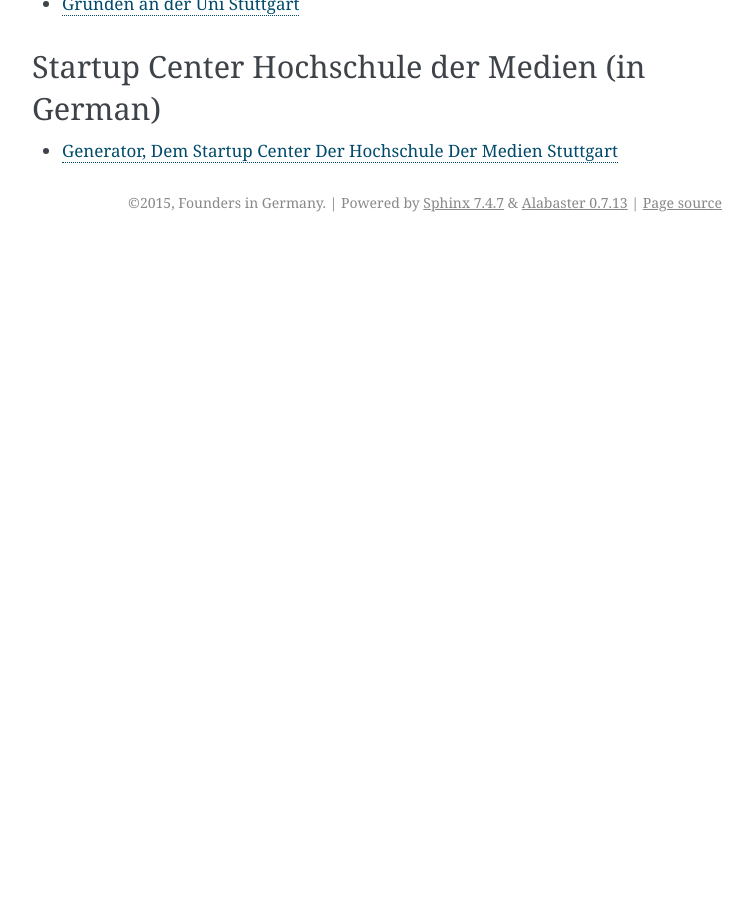
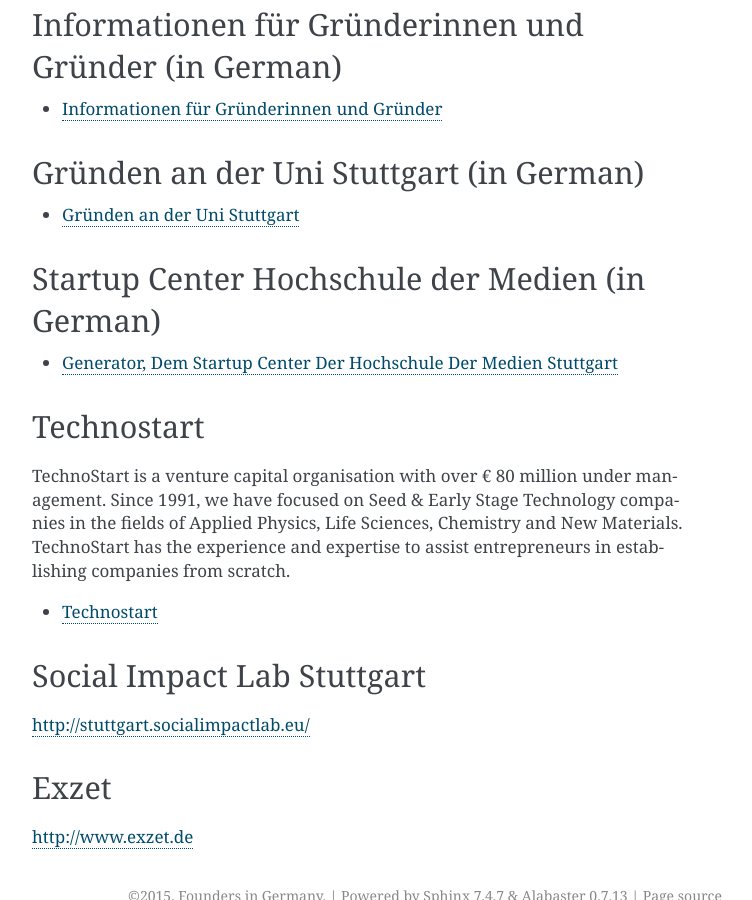
Before and after one commit to marianoguerra/founders-in-germany, a Sphinx documentation site: the page built from source/places-and-organizations-around-stuttgart.rst, in a window 1280 px wide and 900 px high, scrolled down 3990 px. Shown: the whole window, without its empty margins (388-1140 px from the left). Built offline with Sphinx 7.4.7, drawn with Linux system fonts in a browser that asks for light colours; before the commit the page ends 4232 px from its top, so only the background shows below that; some of the changed text lies outside the part shown.

Commit message:
add more resources

```diff
--- a/source/places-and-organizations-around-stuttgart.rst
+++ b/source/places-and-organizations-around-stuttgart.rst
@@ -179,3 +189,24 @@
 ------------------------------------------------
 
 * `Generator, Dem Startup Center Der Hochschule Der Medien Stuttgart <https://startupcenter-stuttgart.de/>`_
+
+Technostart
+-----------
+
+TechnoStart is a venture capital organisation with over € 80 million under
+management. Since 1991, we have focused on Seed & Early Stage Technology
+companies in the fields of Applied Physics, Life Sciences, Chemistry and New
+Materials. TechnoStart has the experience and expertise to assist entrepreneurs
+in establishing companies from scratch.
+
+* `Technostart <http://www.technostart.com/>`_
+
+Social Impact Lab Stuttgart
+---------------------------
+
+http://stuttgart.socialimpactlab.eu/
+
+Exzet
+-----
+
+http://www.exzet.de
```
Also changed, not shown: other parts of source/places-and-organizations-around-stuttgart.rst (+10 -0 lines).
